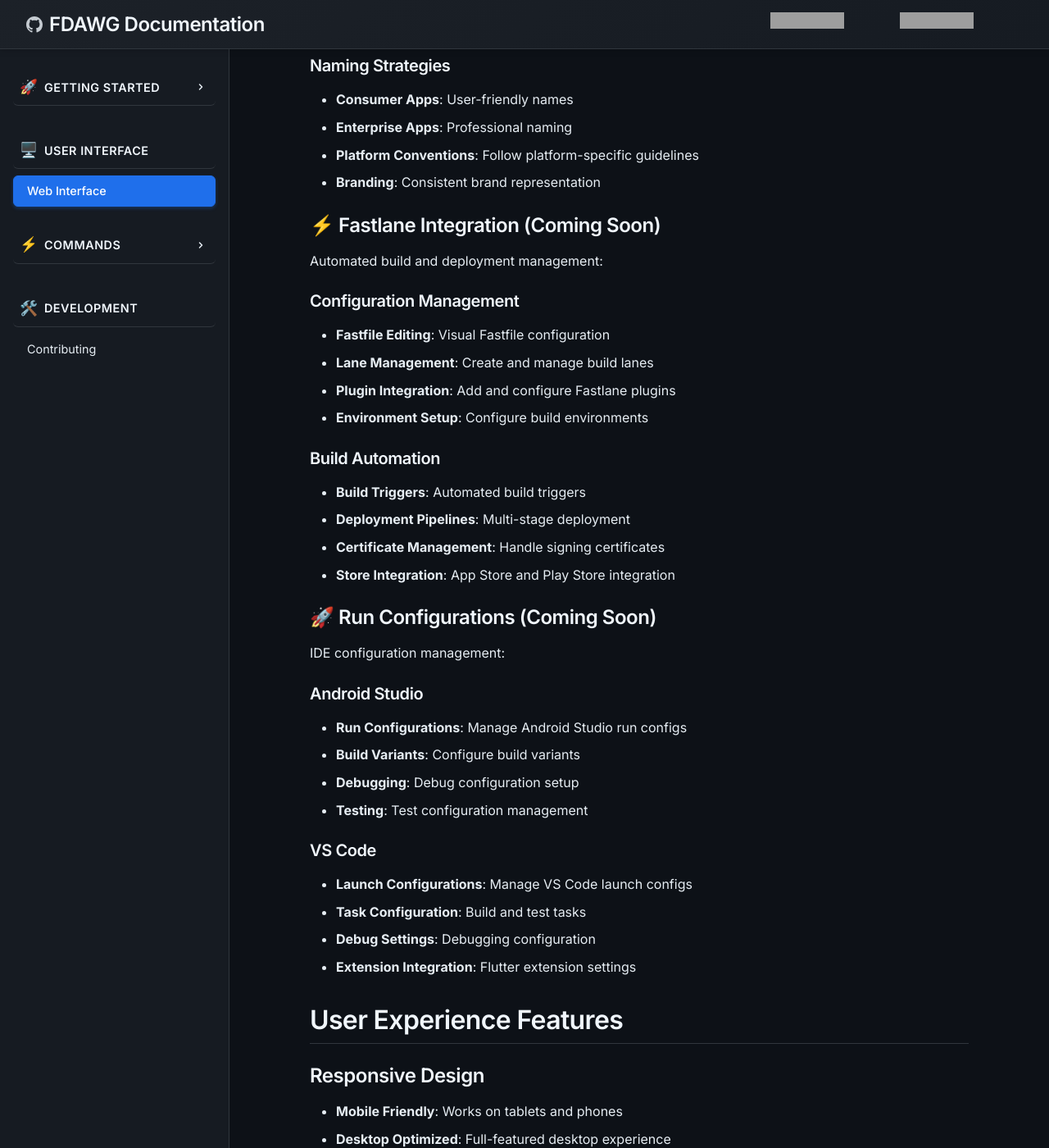
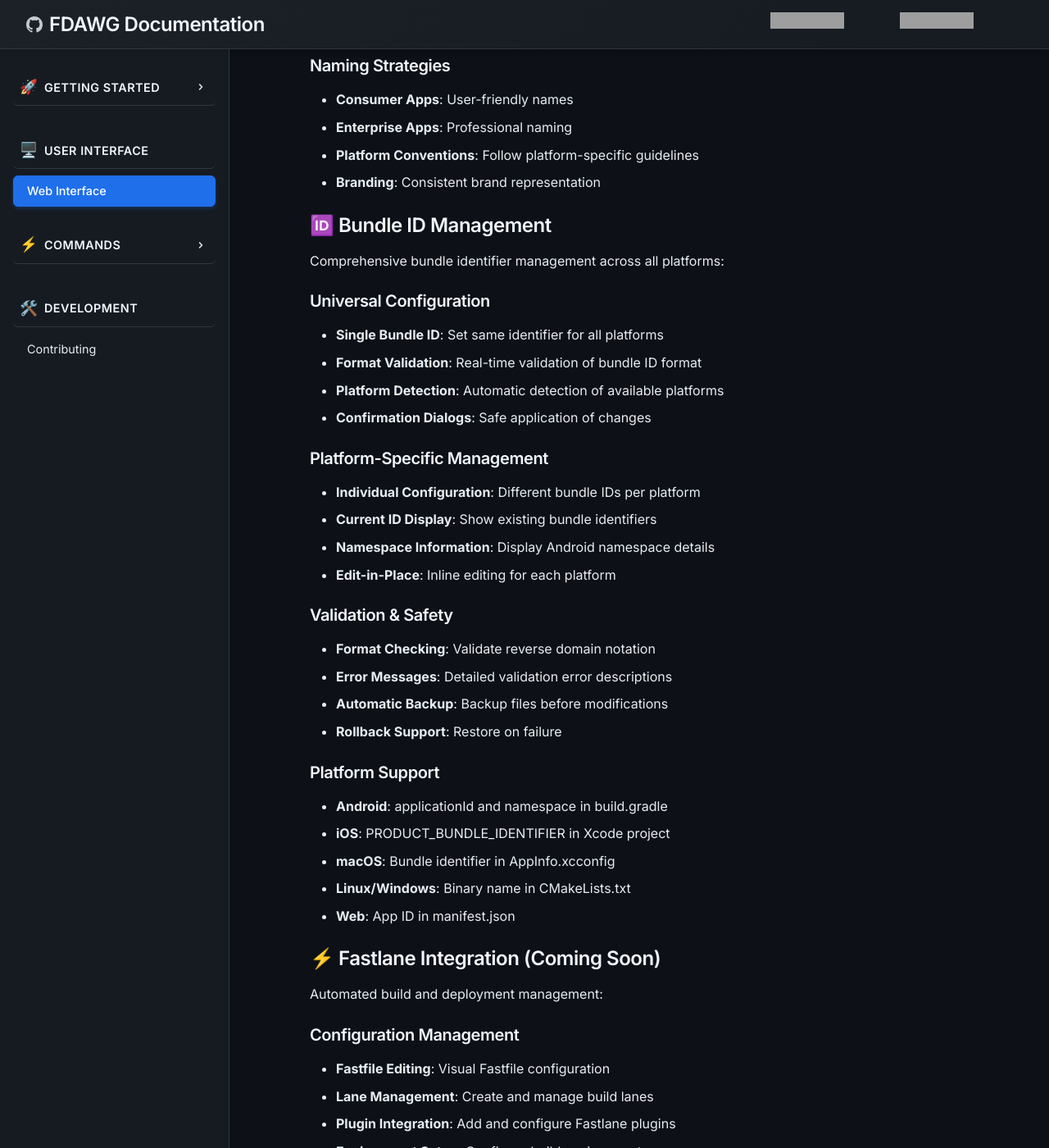
Before and after one commit to Jerinji2016/fdawg, a Jekyll site: the page built from docs/web-interface.md, in a window 1280 px wide and 1400 px high, scrolled down 6244 px. Shown: the whole window at 82% size. Built offline with Jekyll 4.4.1, drawn with Linux system fonts in a browser that asks for light colours; grey boxes are pictures that could not be loaded.

Commit message:
docs: updated docs for bundler

```diff
--- a/docs/web-interface.md
+++ b/docs/web-interface.md
@@ -217,6 +217,35 @@
 - **Platform Conventions**: Follow platform-specific guidelines
 - **Branding**: Consistent brand representation
 
+### 🆔 Bundle ID Management
+
+Comprehensive bundle identifier management across all platforms:
+
+#### Universal Configuration
+- **Single Bundle ID**: Set same identifier for all platforms
+- **Format Validation**: Real-time validation of bundle ID format
+- **Platform Detection**: Automatic detection of available platforms
+- **Confirmation Dialogs**: Safe application of changes
+
+#### Platform-Specific Management
+- **Individual Configuration**: Different bundle IDs per platform
+- **Current ID Display**: Show existing bundle identifiers
+- **Namespace Information**: Display Android namespace details
+- **Edit-in-Place**: Inline editing for each platform
+
+#### Validation & Safety
+- **Format Checking**: Validate reverse domain notation
+- **Error Messages**: Detailed validation error descriptions
+- **Automatic Backup**: Backup files before modifications
+- **Rollback Support**: Restore on failure
+
+#### Platform Support
+- **Android**: applicationId and namespace in build.gradle
+- **iOS**: PRODUCT_BUNDLE_IDENTIFIER in Xcode project
+- **macOS**: Bundle identifier in AppInfo.xcconfig
+- **Linux/Windows**: Binary name in CMakeLists.txt
+- **Web**: App ID in manifest.json
+
 ### ⚡ Fastlane Integration (Coming Soon)
 
 Automated build and deployment management:
```
Also changed, not shown: docs/commands/bundler.md (added, +285 -0 lines), docs/commands/index.md (+19 -0 lines), README.md.
